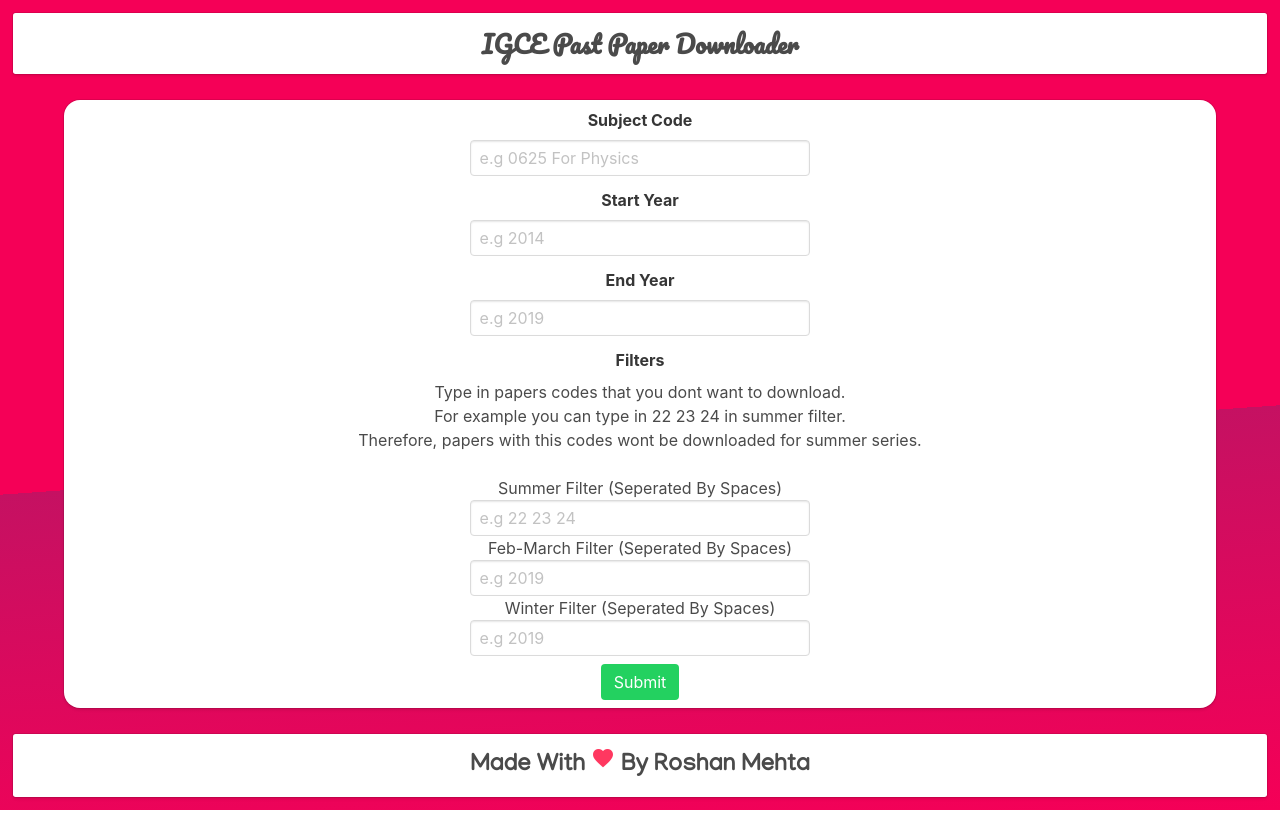
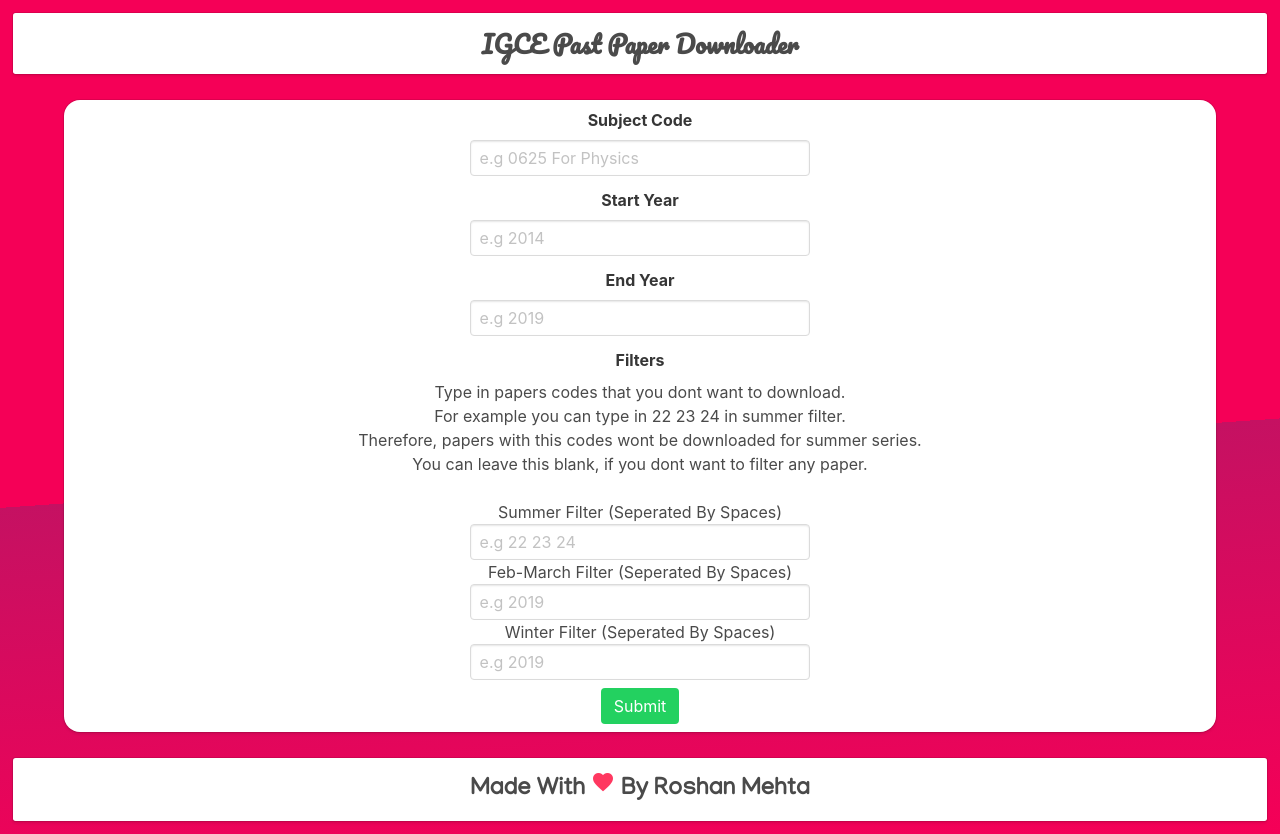
Before and after one commit to SonicRoshan/cambridge-past-papers-web, a Flask app: page / in a window 1280 px wide. Before the commit the page ends 810 px from the top, so only its background shows below. Run offline with Flask 2, Linux system fonts and the light colour scheme.

Commit message:
Updated Instructions

```diff
--- a/templates/homepage.html
+++ b/templates/homepage.html
@@ -53,6 +53,7 @@
                             <h6>Type in papers codes that you dont want to download.</h6>
                             <h6>For example you can type in 22 23 24 in summer filter.</h6>
                             <h6>Therefore, papers with this codes wont be downloaded for summer series.</h6>
+                            <h6>You can leave this blank, if you dont want to filter any paper.</h6>
                             <br>
                             <div class="control">
                                 <center>
```
